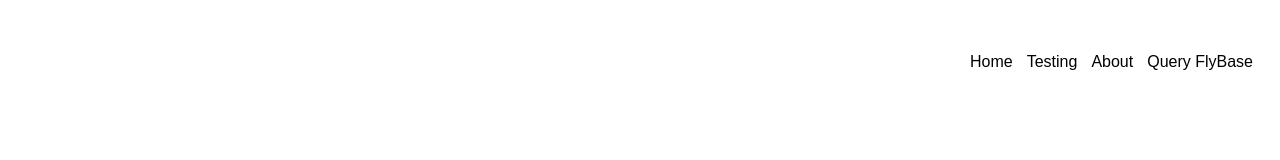
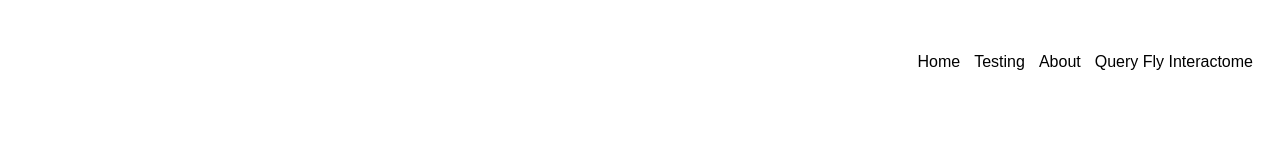
Before and after one commit to Reed-CompBio/protein-weaver, a React (Vite) app in the folder client/: page /about in a window 1280 px wide. Shown: the top 160 px of the page. Built offline with nearby package versions, Linux system fonts and the light colour scheme.

Commit message:
Update NavBar.jsx

```diff
--- a/client/src/components/NavBar.jsx
+++ b/client/src/components/NavBar.jsx
@@ -17,7 +17,7 @@
             <Link to={`/about`}>About</Link>
           </li>
           <li>
-            <Link to={`/flybase`}>Query FlyBase</Link>
+            <Link to={`/flybase`}>Query Fly Interactome</Link>
           </li>
         </ul>
       </div>
```
